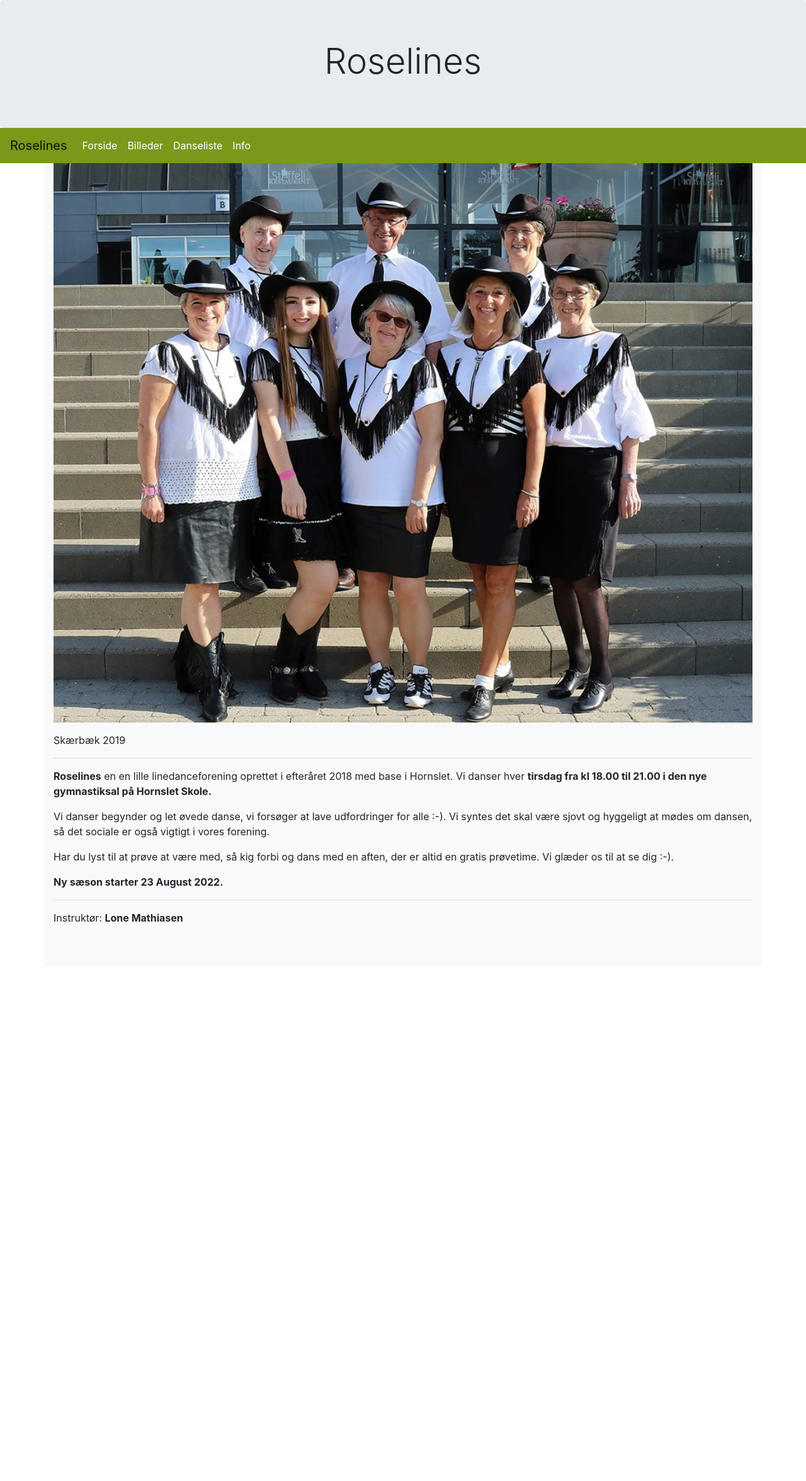
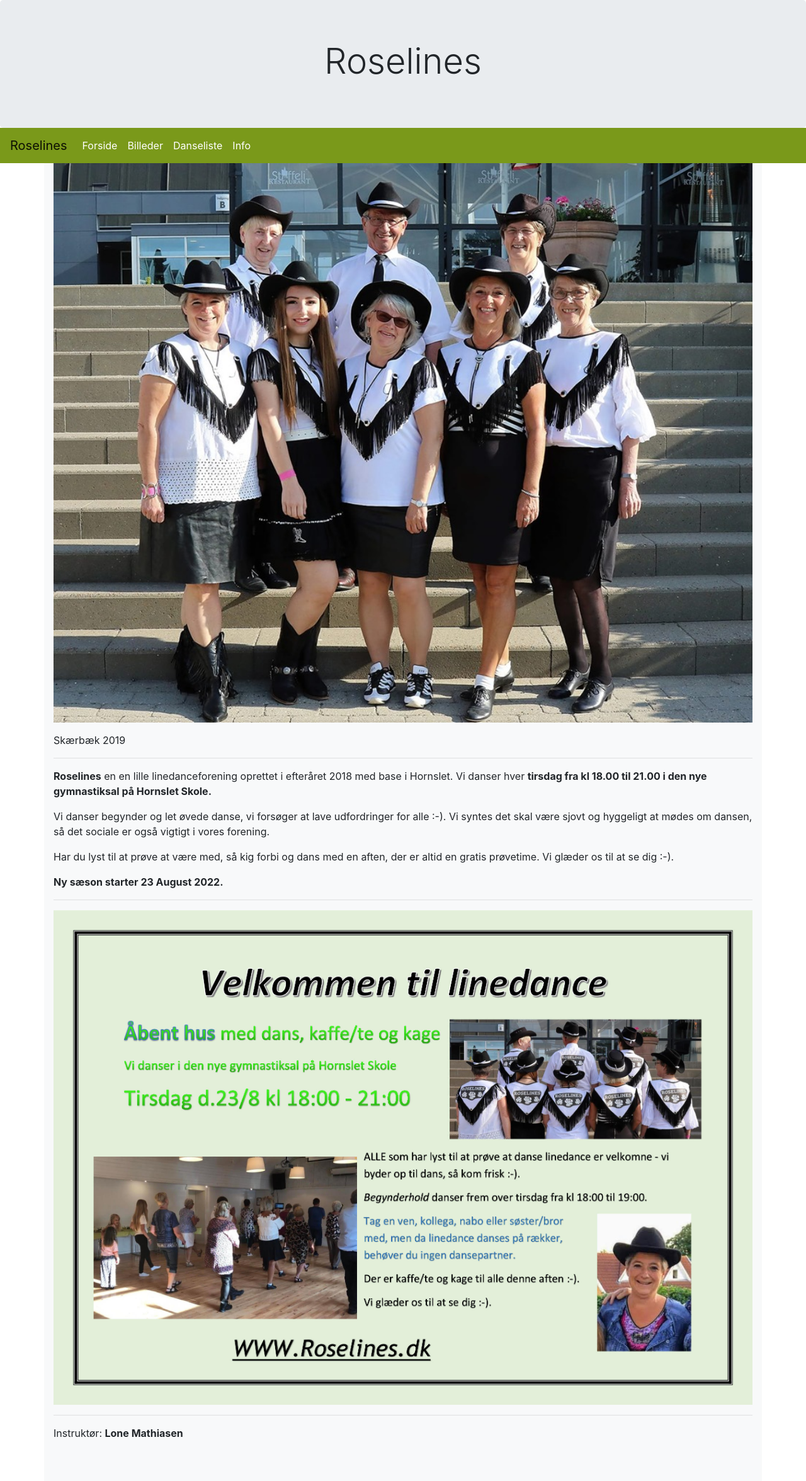
Before and after one commit to lonemathiasen/lonemathiasen.github.io, a Jekyll site: the page built from index.md, in a window 1280 px wide. Shown: the whole page at 63% size. Built offline with Jekyll 4.4.1, drawn with Linux system fonts in a browser that asks for light colours; before the commit the page ends 1533 px from its top, so only the background shows below that.

Commit message:
Update index.md
Tilføjet invitation

```diff
--- a/index.md
+++ b/index.md
@@ -25,4 +25,8 @@ Vi glæder os til at se dig :-).
 
 ---
 
+![Velkommen til Linedance](/assets/Sæson2022.jpg)
+
+---
+
 Instruktør: **Lone Mathiasen**
```
